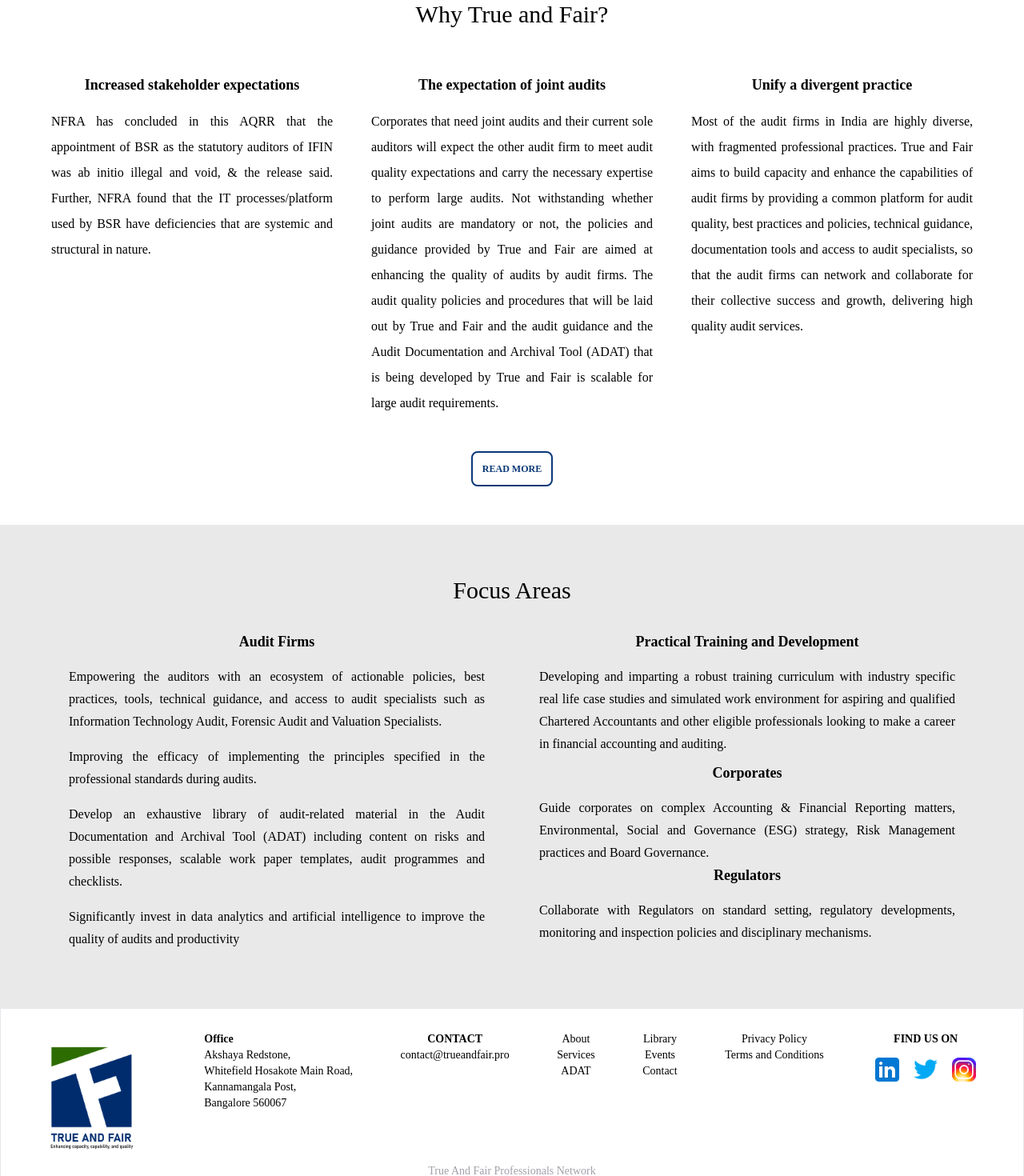
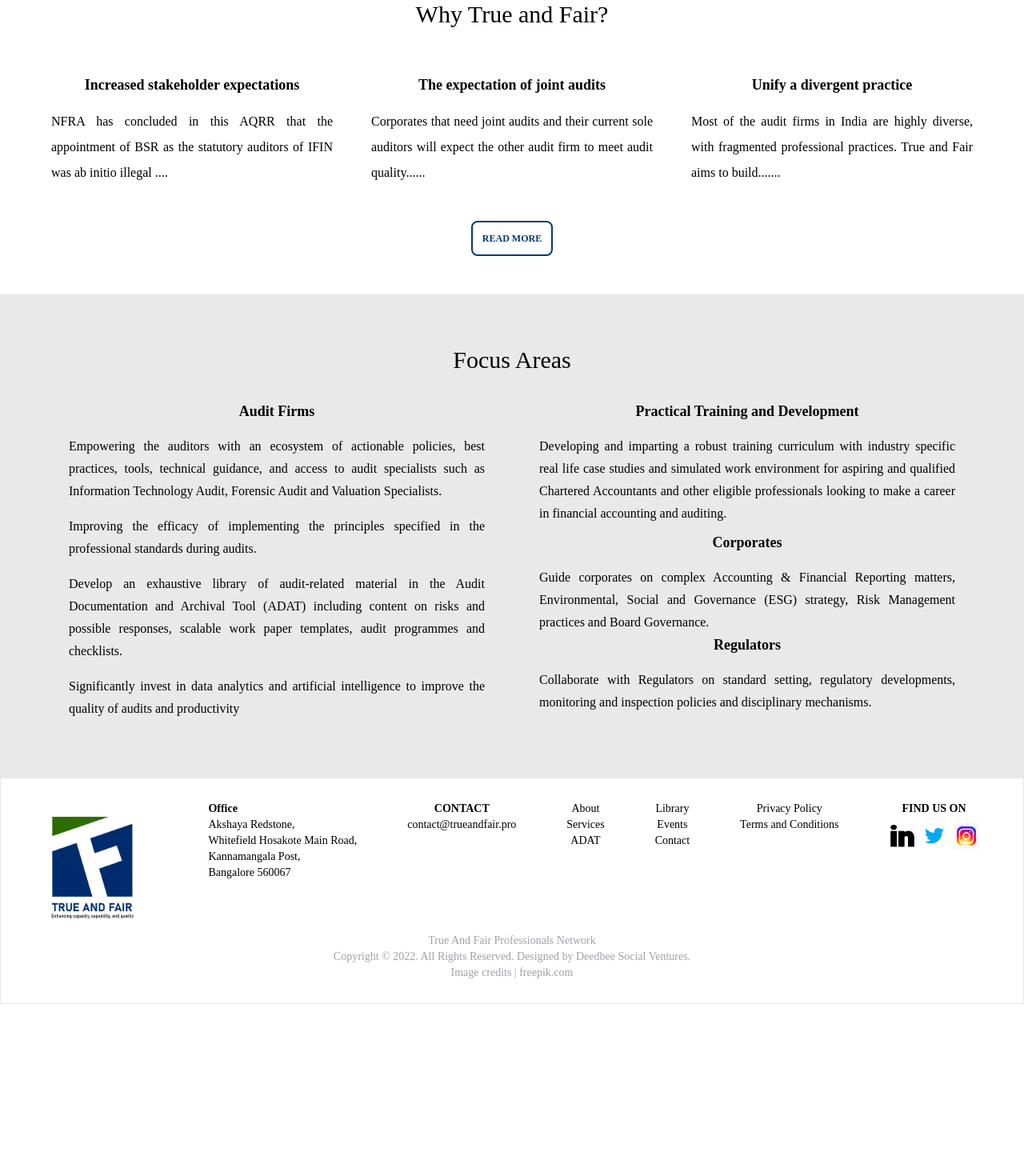
Before and after one commit to TRUENFAIR/trueandfair, a Next.js app: page / in a window 1280 px wide. Shown: the part 1680-3150 px from the top of the page at 80% size. After the commit the page ends 2935 px from the top, so only its background shows below. Built offline with nearby package versions, Linux system fonts and the light colour scheme.

Commit message:
new changes

```diff
--- a/components/layout.js
+++ b/components/layout.js
@@ -325,7 +325,7 @@
                 // target="_blank"
                 rel="noreferrer"
               >
-                <img src="/icons/linkidin.png" className="w-10 h-10" alt="" />
+                <img src="/icons/linkidin.gif" className="w-8 h-8" alt="" />
               </a>
               <a
                 className="hover:scale-105 transition-all"
@@ -333,7 +333,7 @@
                 // target="_blank"
                 rel="noreferrer"
               >
-                <img src="/icons/twitter.png" className="w-10 h-10" alt="" />
+                <img src="/icons/twitter.gif" className="w-8 h-8" alt="" />
               </a>
 
               <a
@@ -342,7 +342,7 @@
                 target="_blank"
                 rel="noreferrer"
               >
-                <img src="/icons/instagram.png" className="w-10 h-10" alt="" />
+                <img src="/icons/instagram.gif" className="w-8 h-8" alt="" />
               </a>
             </div>
           </div>
--- a/pages/index.js
+++ b/pages/index.js
@@ -53,17 +53,17 @@
     {
       id: 1,
       title: "Increased stakeholder expectations  ",
-      text: "NFRA has concluded in this AQRR that the appointment of BSR as the statutory auditors of IFIN was ab initio illegal and void, & the release said. Further, NFRA found that the IT processes/platform used by BSR have deficiencies that are systemic and structural in nature.",
+      text: "NFRA has concluded in this AQRR that the appointment of BSR as the statutory auditors of IFIN was ab initio illegal ....",
     },
     {
       id: 2,
       title: "The expectation of joint audits ",
-      text: "Corporates that need joint audits and their current sole auditors will expect the other audit firm to meet audit quality expectations and carry the necessary expertise to perform large audits. Not withstanding whether joint audits are mandatory or not, the policies and guidance provided by True and Fair are aimed at enhancing the quality of audits by audit firms. The audit quality policies and procedures that will be laid out by True and Fair and the audit guidance and the Audit Documentation and Archival Tool (ADAT) that is being developed by True and Fair is scalable for large audit requirements.",
+      text: "Corporates that need joint audits and their current sole auditors will expect the other audit firm to meet audit quality......",
     },
     {
       id: 3,
       title: "Unify a divergent practice ",
-      text: "Most of the audit firms in India are highly diverse, with fragmented professional practices. True and Fair aims to build capacity and enhance the capabilities of audit firms by providing a common platform for audit quality, best practices and policies, technical guidance, documentation tools and access to audit specialists, so that the audit firms can network and collaborate for their collective success and growth, delivering high quality audit services.",
+      text: "Most of the audit firms in India are highly diverse, with fragmented professional practices. True and Fair aims to build.......",
     },
   ];
   const whyworkwithus = [
```
